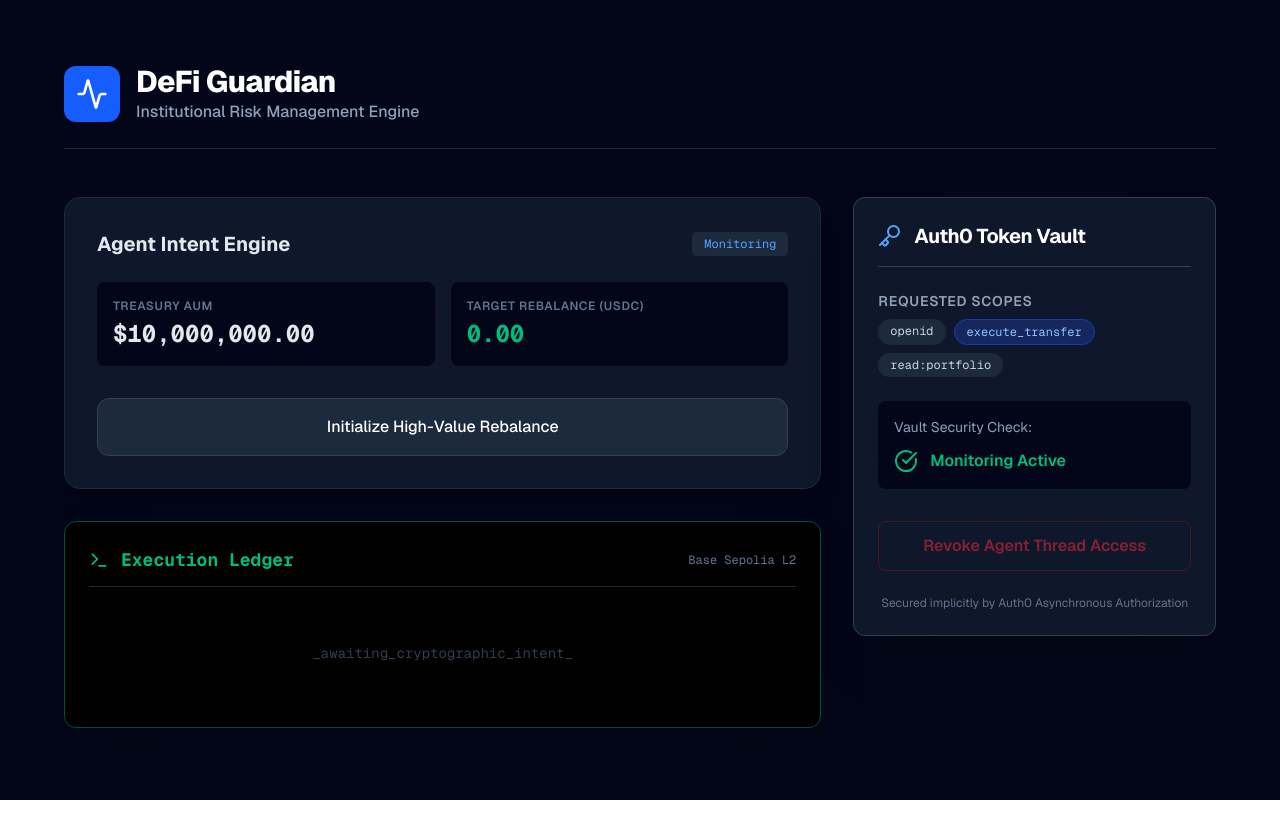
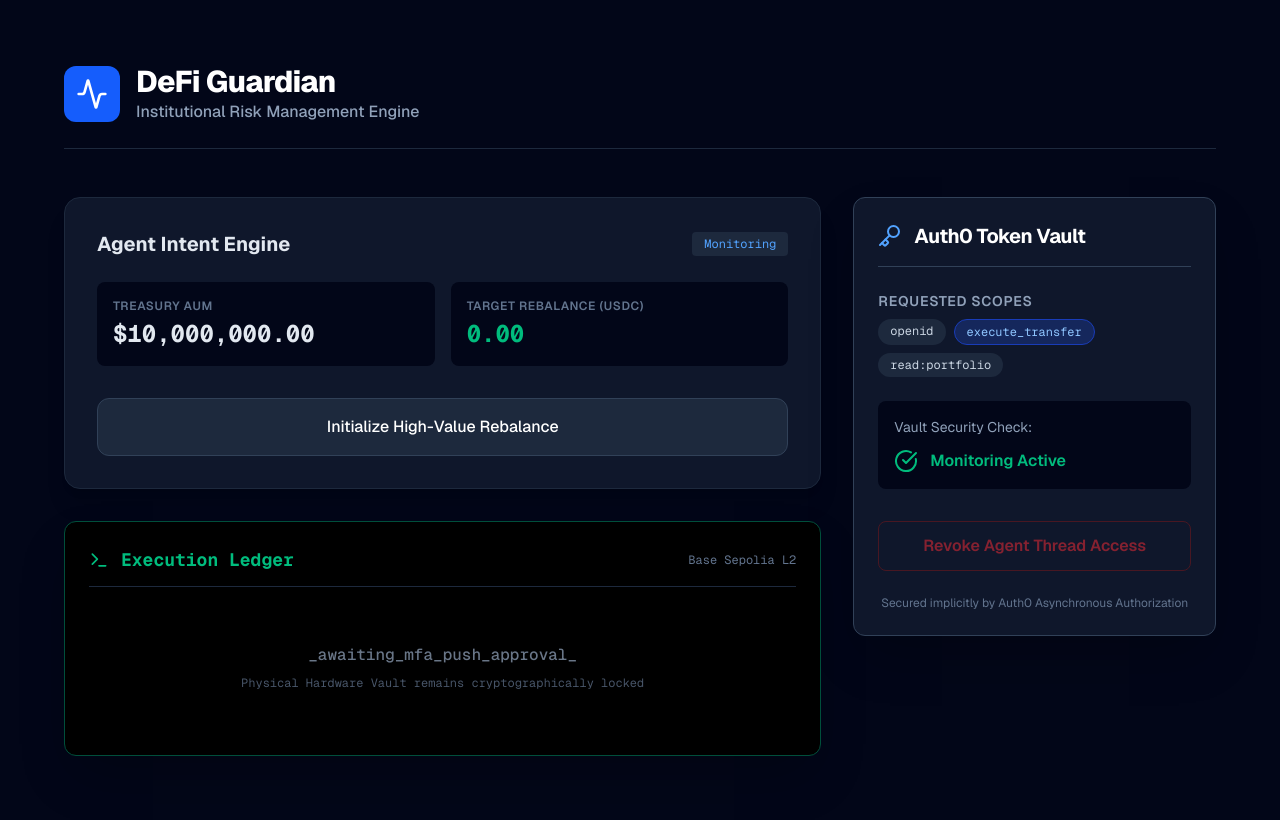
Before and after one commit to vjb/auth0-token-vault-guardian, a Next.js app: page / in a window 1280 px wide. Built offline with nearby package versions, Linux system fonts and the light colour scheme.

Commit message:
style: updated ledger placeholder to explicitly broadcast MFA constraints

```diff
--- a/src/components/Ledger.tsx
+++ b/src/components/Ledger.tsx
@@ -18,8 +18,9 @@
       </div>
 
       {!signature ? (
-        <div className="text-slate-600 text-sm py-10 text-center animate-pulse">
-          _awaiting_cryptographic_intent_
+        <div className="text-slate-400 font-medium text-base py-10 flex flex-col items-center gap-2 animate-pulse">
+          <span>_awaiting_mfa_push_approval_</span>
+          <span className="text-xs text-slate-500 font-normal">Physical Hardware Vault remains cryptographically locked</span>
         </div>
       ) : (
         <div className="flex flex-col gap-4 animate-in fade-in duration-500">
```
